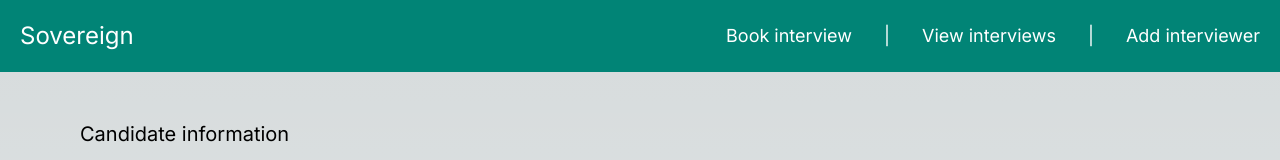
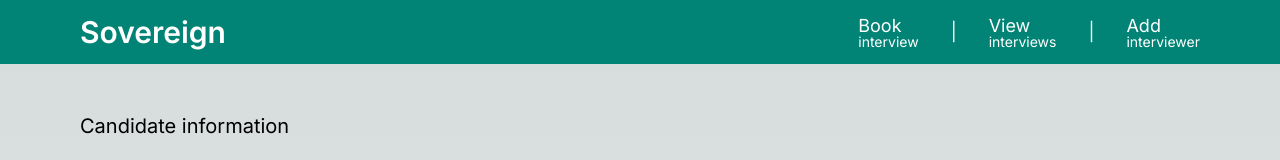
Before and after one commit to chloe-js/sovereign, a Next.js app in the folder client/: page / in a window 1280 px wide. Shown: the top 160 px of the page. Built offline with nearby package versions, Linux system fonts and the light colour scheme; no server answers.

Commit message:
style: navbar

```diff
--- a/client/src/app/components/navigation.tsx
+++ b/client/src/app/components/navigation.tsx
@@ -1,18 +1,26 @@
-import Link from 'next/link'
+import Link from "next/link";
 export default function Nav() {
-
   return (
-    <>
-      <nav className={`p-5 bg-svn-secondary text-white w-full flex items-center justify-between`}>
-        <h1 className="text-2xl">Sovereign</h1>
-        <div className="flex gap-8 text-lg">
-          <Link href="/book">Book interview</Link>
+      <nav
+        className={`flex text-white top-0 py-3 flex-wrap justify-between bg-svn-secondary items-center px-20`}
+      >
+        <h1 className="text-3xl font-semibold">Sovereign</h1>
+        <div className="flex gap-8 text-lg items-center">
+          <Link href="/book" className="flex flex-col -space-y-2 nav-item">
+            <span>Book </span>
+            <span className="text-sm">interview</span>
+          </Link>
           <span>|</span>
-          <Link href="/view">View interviews</Link>
+          <Link href="/view" className="flex flex-col -space-y-2 nav-item">
+            <span>View</span>
+            <span className="text-sm">interviews</span>
+          </Link>
           <span>|</span>
-          <Link href="/add">Add interviewer</Link>
+          <Link href="/add" className="flex flex-col -space-y-2 nav-item" >
+            <span>Add</span>
+            <span className="text-sm">interviewer</span>
+          </Link>
         </div>
       </nav>
-    </>
   );
 }
--- a/client/src/app/globals.css
+++ b/client/src/app/globals.css
@@ -39,6 +39,10 @@ body {
   overflow: hidden;
 }
 
+.nav-item:hover {
+  color: #37ff64;
+}
+
 @layer utilities {
   .text-balance {
     text-wrap: balance;
```
